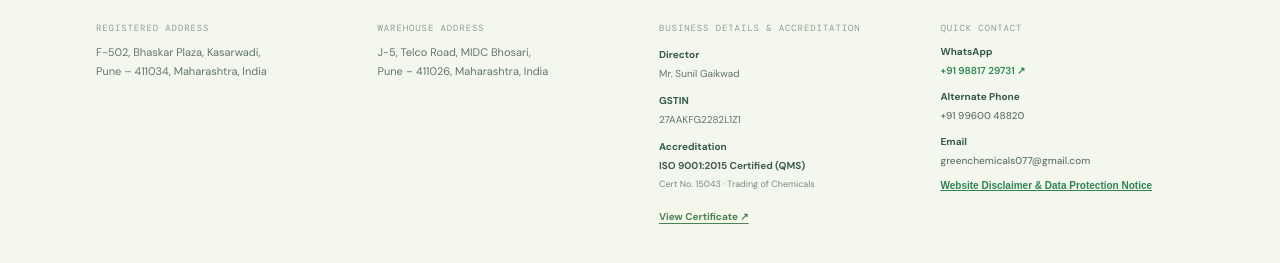
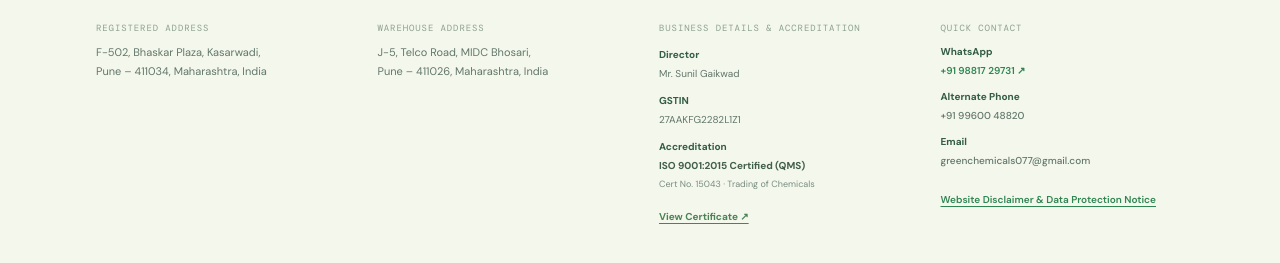
Before and after one commit to tesserasyndicate/greenchemicals, a plain HTML site: page index.html in a window 1280 px wide. Shown: the part 5171-5434 px from the top of the page. Drawn offline with nearby package versions, Linux system fonts and the light colour scheme; a web font is replaced by a local one.

Commit message:
Update index.html

```diff
--- a/index.html
+++ b/index.html
@@ -26,18 +26,6 @@
 
   <style>
     /* Link Styling (Place this in your website footer) */
-    .gc-disclaimer-link {
-      color: #2b4d1c;
-      text-decoration: underline;
-      font-family: Arial, sans-serif;
-      font-size: 14px;
-      font-weight: 600;
-      cursor: pointer;
-    }
-    .gc-disclaimer-link:hover {
-      color: #7ac143;
-    }
-
     /* Modal Backdrop */
     .gc-modal-overlay {
       display: none;
@@ -530,7 +518,7 @@
           <p><b>WhatsApp</b><a href="https://wa.me/919881729731" target="_blank" rel="noopener noreferrer">+91 98817 29731 ↗</a></p>
           <p><b>Alternate Phone</b><a href="tel:+919960048820">+91 99600 48820</a></p>
           <p><b>Email</b><a href="mailto:greenchemicals077@gmail.com">greenchemicals077@gmail.com</a></p>
-          <a href="#disclaimer" class="gc-disclaimer-link" onclick="openGcDisclaimer(event)">
+          <a href="#disclaimer" class="footer-cert-link" onclick="openGcDisclaimer(event)">
                   Website Disclaimer &amp; Data Protection Notice
           </a>
         </div>
```
